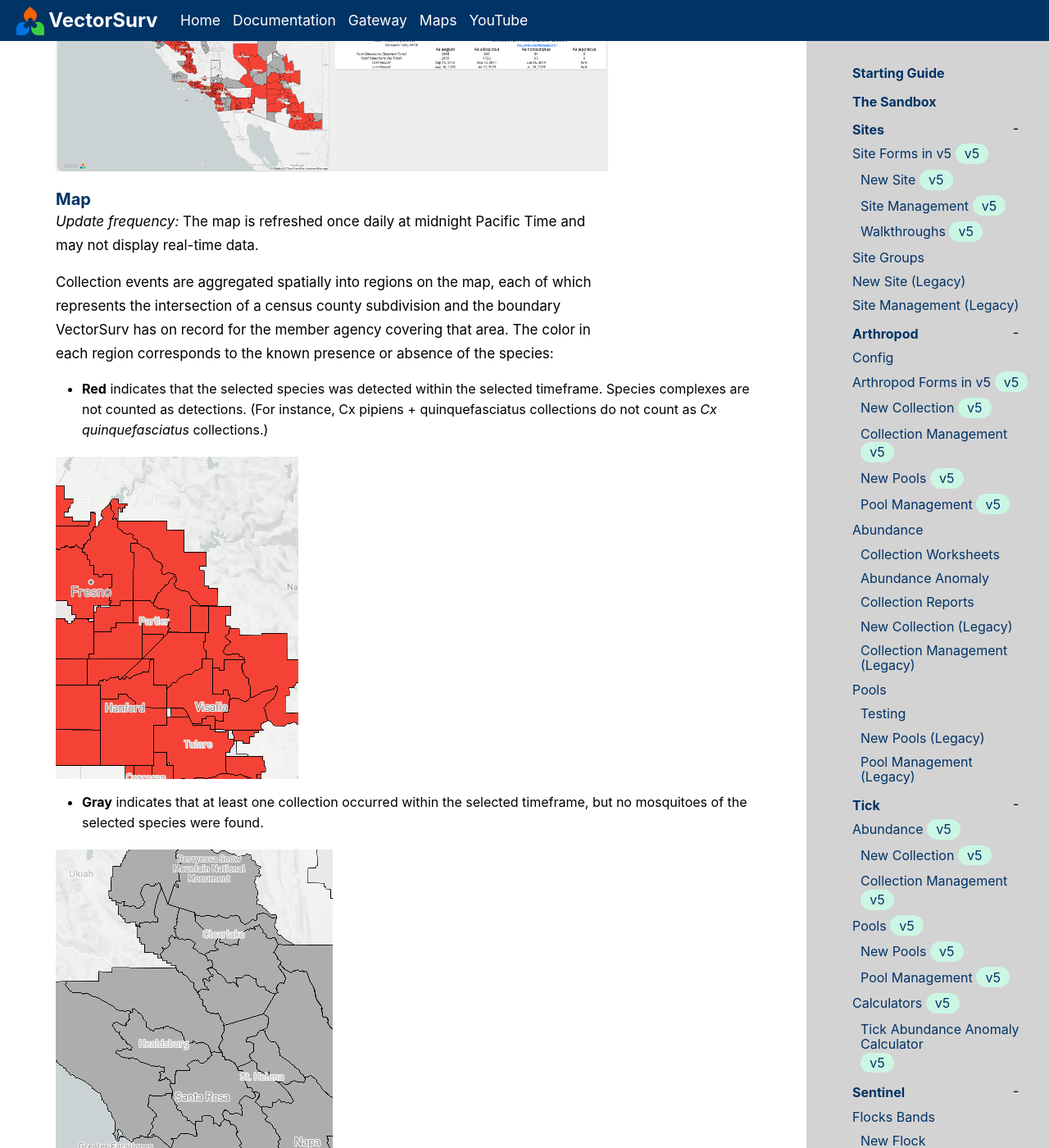
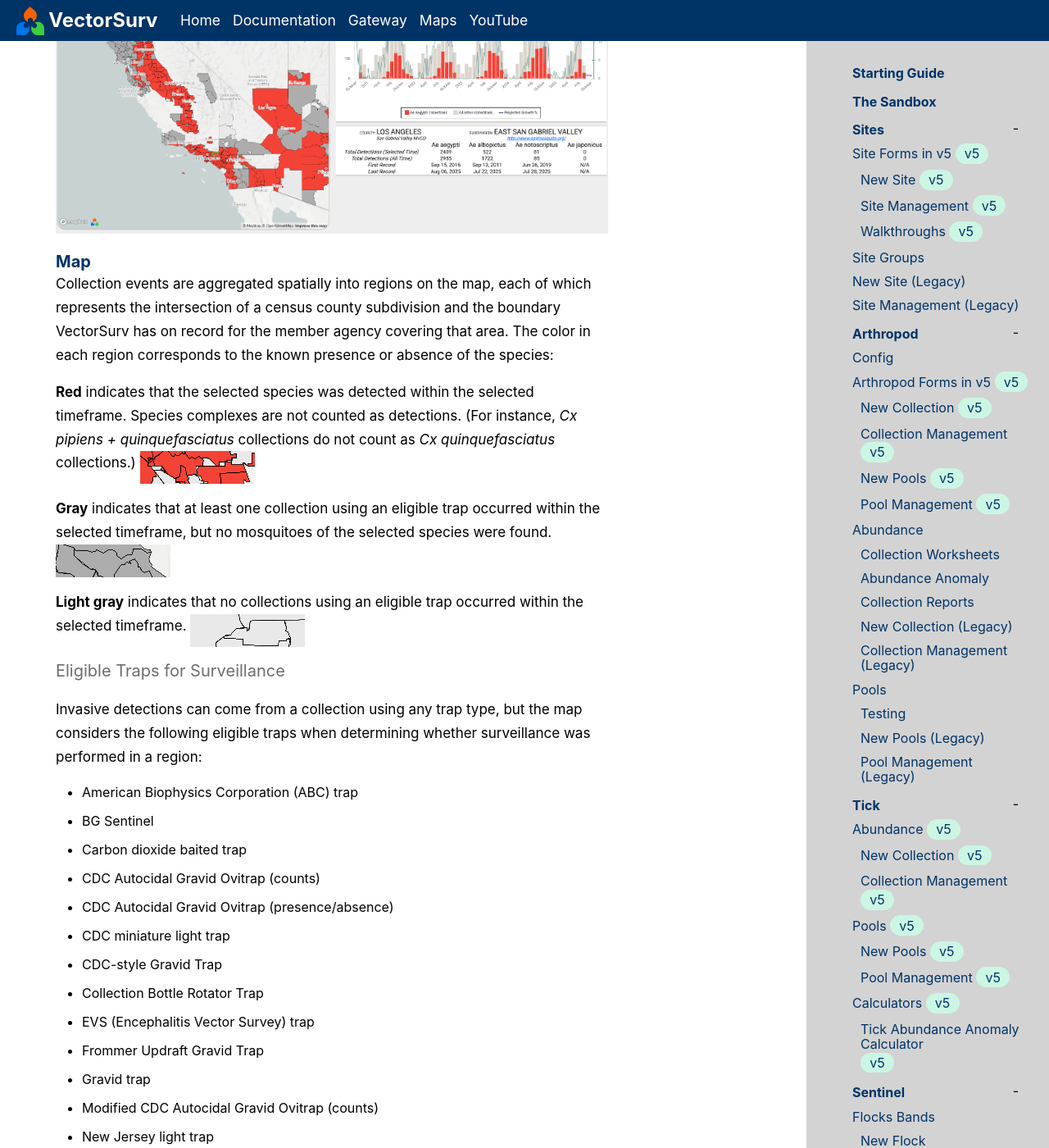
Before and after one commit to tlvaldepena/vectorsurv.org, a Jekyll site: the page built from _docs/maps/invasive.md, in a window 1280 px wide and 1400 px high, scrolled down 379 px. Shown: the whole window at 82% size. Built offline with Jekyll 4.4.1, drawn with Linux system fonts in a browser that asks for light colours; some of the changed text lies outside the part shown.

Commit message:
Fix/image size (#69)
* Update formatting

* Smaller images

```diff
--- a/_docs/maps/invasive.md
+++ b/_docs/maps/invasive.md
@@ -4,34 +4,23 @@ title: Invasive Map
 
 ### Overview
 
-The [VectorSurv invasive map](https://maps.vectorsurv.org/invasive) shows the spread of invasive mosquito species over time, based on collection data submitted to VectorSurv.
+The [VectorSurv invasive map](https://maps.vectorsurv.org/invasive) shows the spread of invasive mosquito species over time, based on collection data submitted to VectorSurv. The map is refreshed once daily at midnight Pacific Time and may not display real-time data.
 
 ![Map on the left and chart plus summary on the right. The map is centered on California and shows red, gray, and light gray regions. The chart is a stacked bar chart with a line overlay.](/assets/images/docs/invasive-map.png)
 
 ### Map
 
-_Update frequency:_ The map is refreshed once daily at midnight Pacific Time and may not display real-time data.
-
 Collection events are aggregated spatially into regions on the map, each of which represents the intersection of a census county subdivision and the boundary VectorSurv has on record for the member agency covering that area. The color in each region corresponds to the known presence or absence of the species:
 
-- **Red** indicates that the selected species was detected within the selected timeframe. Species complexes are not counted as detections. (For instance, Cx pipiens + quinquefasciatus collections do not count as _Cx quinquefasciatus_ collections.)
+**Red** indicates that the selected species was detected within the selected timeframe. Species complexes are not counted as detections. (For instance, _Cx pipiens + quinquefasciatus_ collections do not count as _Cx quinquefasciatus_ collections.) ![Map showing regions in red where the selected species was detected.](/assets/images/docs/invasive-map-detections.png)
 
-![Map showing regions in red where the selected species was detected.](/assets/images/docs/invasive-map-detections.png)
+**Gray** indicates that at least one collection using an eligible trap occurred within the selected timeframe, but no mosquitoes of the selected species were found. ![Map showing regions in gray where collections occurred but the selected species was not found.](/assets/images/docs/invasive-map-no-detections.png)
 
-- **Gray** indicates that at least one collection occurred within the selected timeframe, but no mosquitoes of the selected species were found.
+**Light gray** indicates that no collections using an eligible trap occurred within the selected timeframe. ![Map showing regions in light gray where no applicable collections occurred.](/assets/images/docs/invasive-map-no-surv.png)
 
-![Map showing regions in gray where collections occurred but the selected species was not found.](/assets/images/docs/invasive-map-no-detections.png)
+#### Eligible Traps for Surveillance
 
-- **Light gray** indicates that no collections occurred within the selected timeframe.
-
-![Map showing regions in light gray where no applicable collections occurred.](/assets/images/docs/invasive-map-no-surv.png)
-
-The following collection events are included on the map:
-
-- Any collection with at least one specimen that exactly matches any of the invasive species options
-- Any other collection using an eligible trap
-
-#### Eligible Traps
+Invasive detections can come from a collection using any trap type, but the map considers the following eligible traps when determining whether surveillance was performed in a region:
 
 - American Biophysics Corporation (ABC) trap
 - BG Sentinel
```
Also changed, not shown: assets/images/docs/invasive-map-detections.png, assets/images/docs/invasive-map-no-detections.png, assets/images/docs/invasive-map-no-surv.png, assets/images/docs/invasive-map.png.
